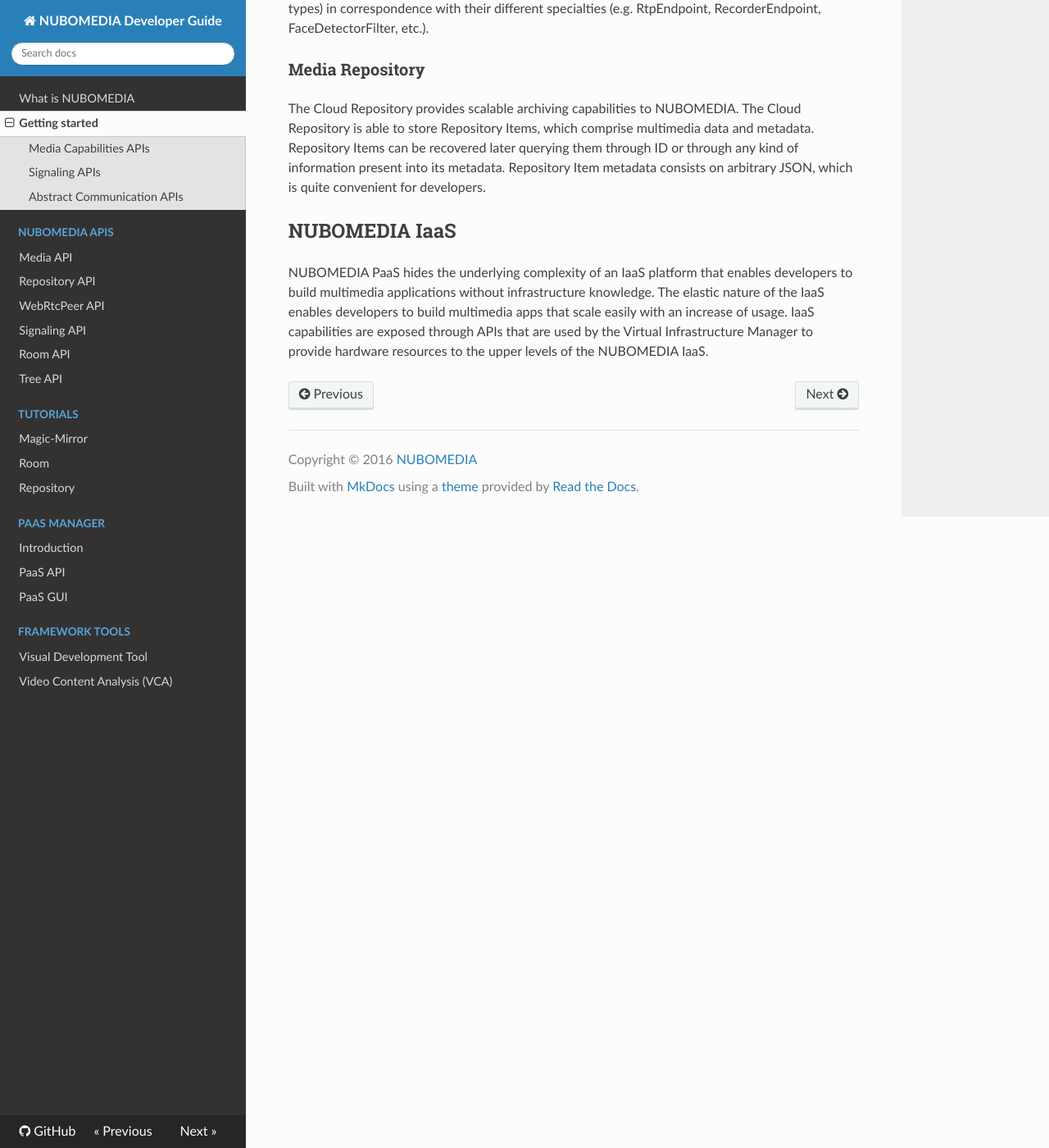
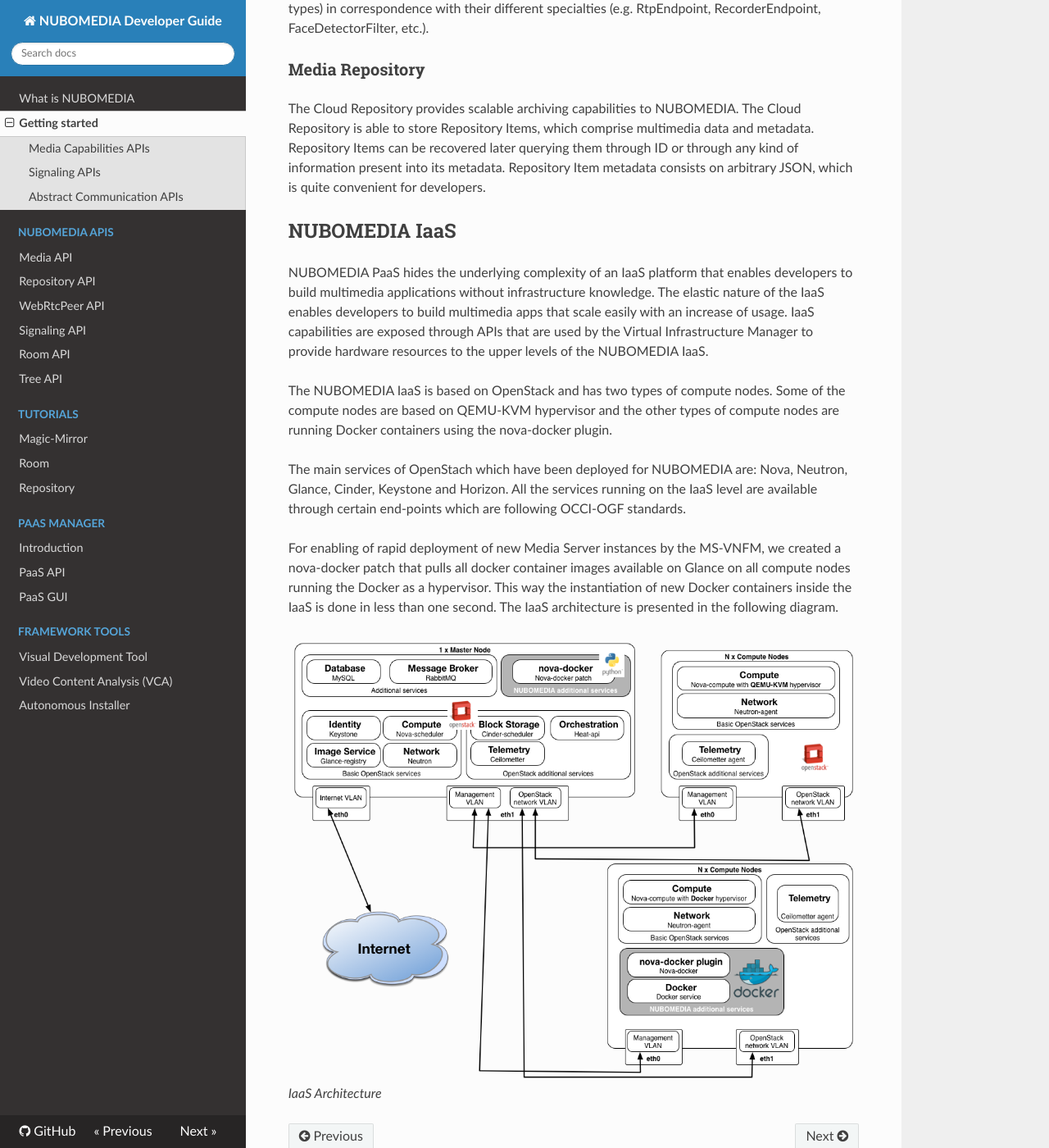
Before and after one commit to nubomedia/developer-guidelines, an MkDocs documentation site: the page built from docs/getting-started.md, in a window 1280 px wide and 1400 px high, scrolled down 5871 px. Shown: the whole window at 82% size. Built offline with MkDocs 1.6.1, drawn with Linux system fonts in a browser that asks for light colours; nearby versions of some CDN libraries; old or Windows-style settings are respelled for this version of MkDocs.

Commit message:
#649 - Documentation for the Autonomous Installer & IaaS

```diff
--- a/docs/getting-started.md
+++ b/docs/getting-started.md
@@ -238,3 +238,21 @@ The elastic nature of the IaaS enables developers to build multimedia apps that
 scale easily with an increase of usage. IaaS capabilities are exposed through
 APIs that are used by the Virtual Infrastructure Manager to provide hardware
 resources to the upper levels of the NUBOMEDIA IaaS.
+
+The NUBOMEDIA IaaS is based on OpenStack and has two types of compute nodes.
+Some of the compute nodes are based on QEMU-KVM hypervisor and the other types
+of compute nodes are running Docker containers using the nova-docker plugin.
+
+The main services of OpenStach which have been deployed for NUBOMEDIA are:
+Nova, Neutron, Glance, Cinder, Keystone and Horizon. All the services running
+on the IaaS level are available through certain end-points which are following
+OCCI-OGF standards.
+
+For enabling of rapid deployment of new Media Server instances by the MS-VNFM,
+we created a nova-docker patch that pulls all docker container images available
+on Glance on all compute nodes running the Docker as a hypervisor. This way the
+instantiation of new Docker containers inside the IaaS is done in less than one
+second. The IaaS architecture is presented in the following diagram.
+
+![IaaS Architecture](img/IaaS-architecture.png)
+*IaaS Architecture*
--- a/mkdocs.yml
+++ b/mkdocs.yml
@@ -27,6 +27,7 @@ pages:
 - Framework tools:
     - Visual Development Tool: tools/visual-development-tools.md
     - Video Content Analysis (VCA): tools/video-content-analysis.md
+- Autonomous Installer: nai/autonomous-installer.md
 
 markdown_extensions:
     - admonition
```
Also changed, not shown: docs/nai/autonomous-installer.md (added, +143 -0 lines), docs/img/IaaS-architecture.png (added), docs/img/NAI-workflow.png (added).
